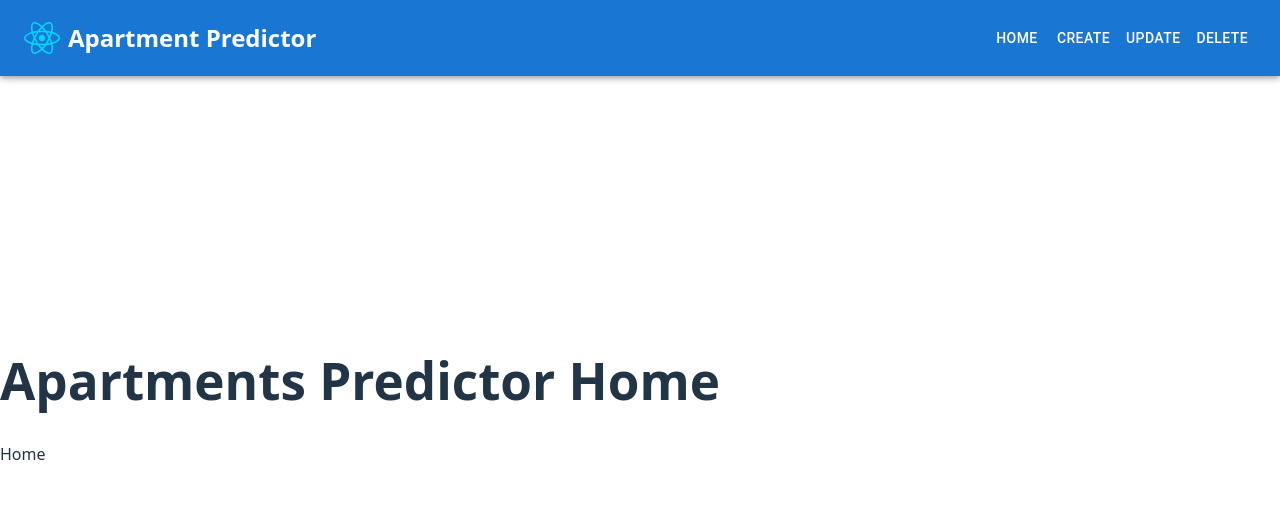
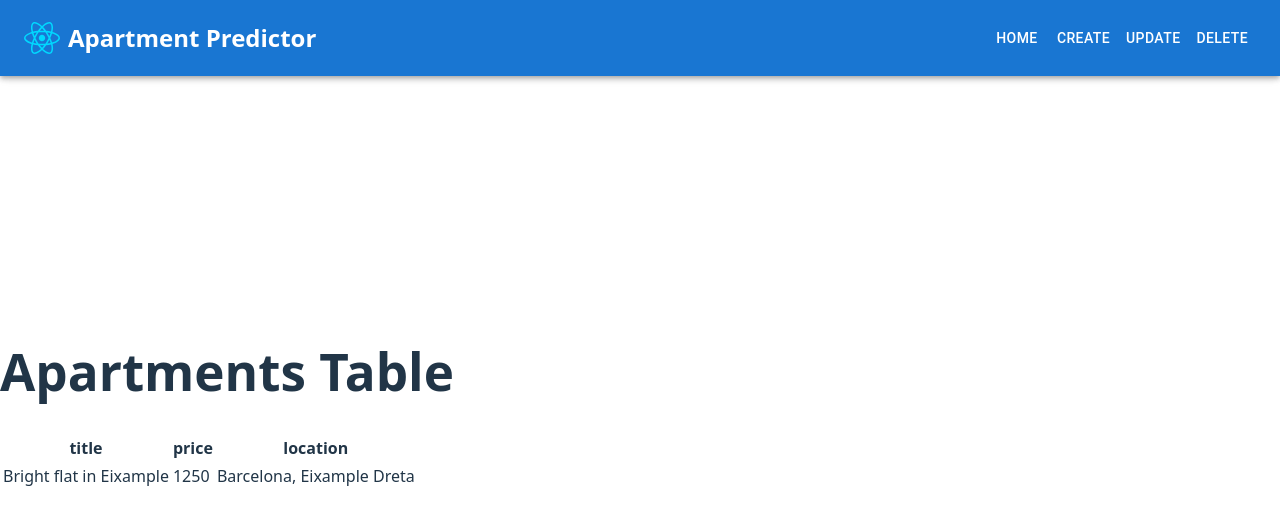
Before and after one commit to EricBM19/ApartmentPredictor-React-Frontend, a React (Vite) app: page / in a window 1280 px wide. Shown: the top 524 px of the page. Built offline with nearby package versions, Linux system fonts and the light colour scheme.

Commit message:
Code: ApartmentPage created and added at Home & data.js created with 1 apartment.

```diff
--- a/src/components/ApartmentsHeader.jsx
+++ b/src/components/ApartmentsHeader.jsx
@@ -1,4 +1,4 @@
-import { AppBar, Button, Toolbar, Typography, Box, IconButton } from "@mui/material";
+import { AppBar, Button, Toolbar, Box } from "@mui/material";
 import reactLogo from '../assets/react.svg'
 
 export default function ApartmentsHeader({view, setView}) {
--- /dev/null
+++ b/src/components/ApartmentsPage.jsx
@@ -0,0 +1,36 @@
+import { apartmentsList } from "../data/apartments";
+
+export default function ApartmentsPage() {
+  return (
+    <>
+        <AparmentsTableVisuals apartments={apartmentsList} />
+    </>
+  );
+}
+
+
+function AparmentsTableVisuals({ apartments }) {
+  const apartmentsRow = apartments.map((apartment) => (
+    <tr key={apartment.id}>
+      <td>{apartment.title}</td>
+      <td>{apartment.price}</td>
+      <td>{apartment.location}</td>
+    </tr>
+  ));
+
+  return (
+    <>
+      <h1>Apartments Table</h1>
+      <table>
+        <thead>
+          <tr>
+            <th>title</th>
+            <th>price</th>
+            <th>location</th>
+          </tr>
+        </thead>
+        <tbody>{apartmentsRow}</tbody>
+      </table>
+    </>
+  );
+}
--- a/src/components/Home.jsx
+++ b/src/components/Home.jsx
@@ -1,15 +1,33 @@
 import ApartmentsHeader from "./ApartmentsHeader";
+import ApartmentsPage from "./ApartmentsPage";
 import { useState } from "react";
 
 export default function Home() {
     const [view, setView] = useState("Home");
-    return(
+
+
+  const renderView = () => {
+    switch (view) {
+      case "Home":
+        return <ApartmentsPage />;
+      case "Create":
+        return <p>{view}</p>;
+      case "Update":
+        return <p>{view}</p>;
+      case "Delete":
+        return <p>{view}</p>;
+      default:
+        return null;
+    }
+  };
+
+      return (
         <>
-        <ApartmentsHeader view={view} setView={setView}/>
-        <div className="homeDiv">
-            <h1>Apartments Predictor Home</h1>
-            <p>{view}</p>
-        </div>
+            <ApartmentsHeader setView={setView} />
+
+            <div className="homeDiv">
+                {renderView()}
+            </div>
         </>
-    );
+  );
 }
--- /dev/null
+++ b/src/data/apartments.js
@@ -0,0 +1,13 @@
+export const apartmentsList = [{
+    id: "apt-001",
+    title: "Bright flat in Eixample",
+    price: 1250,
+    rooms: 3,
+    bathrooms: 1,
+    surface: 85,
+    location: "Barcelona, Eixample Dreta",
+    description: "Recently renovated, elevator, balcony.",
+    imageUrl: "https://images.unsplash.com/photo-...",
+    interested: false,
+    createdAt: "2026-01-15T10:30:00Z"
+}]
```
